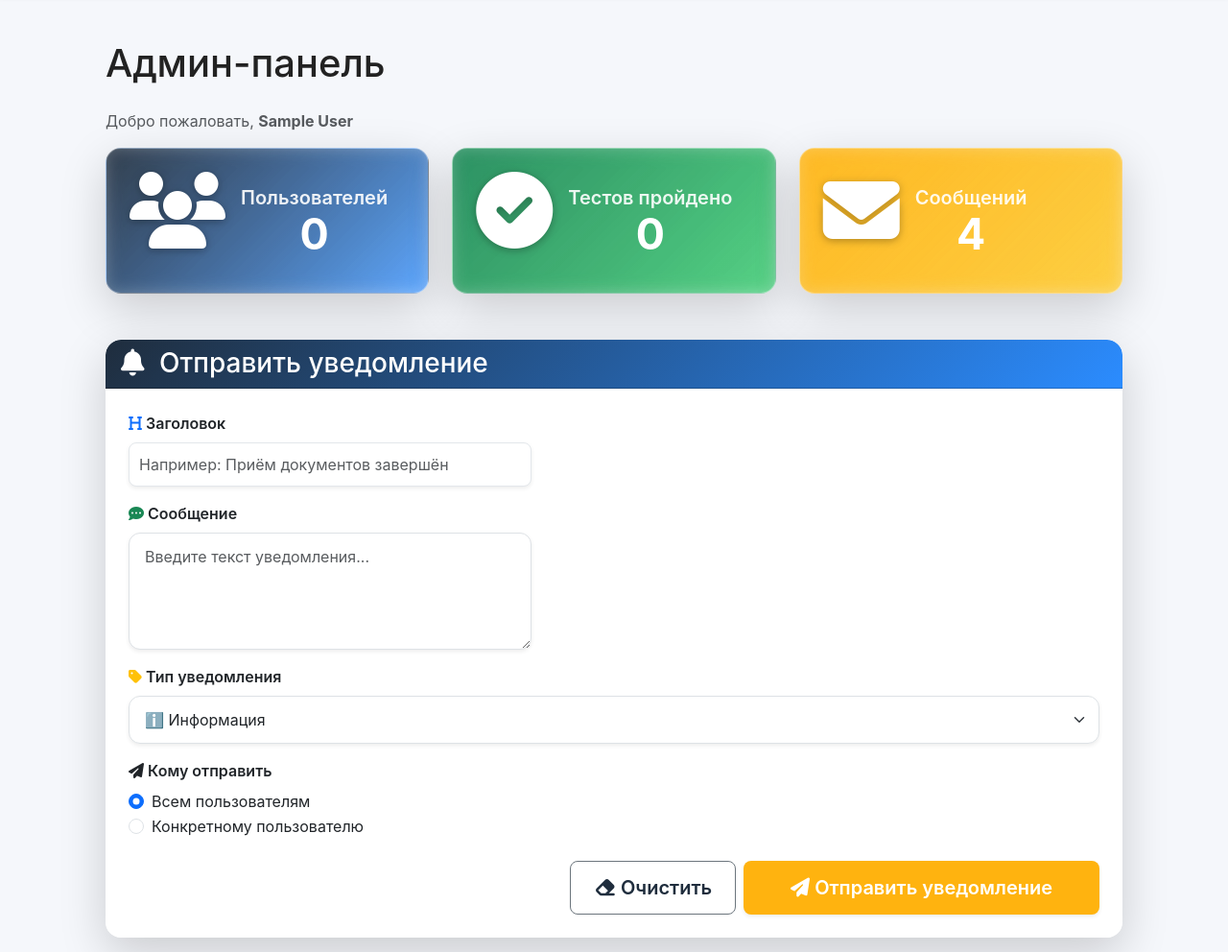
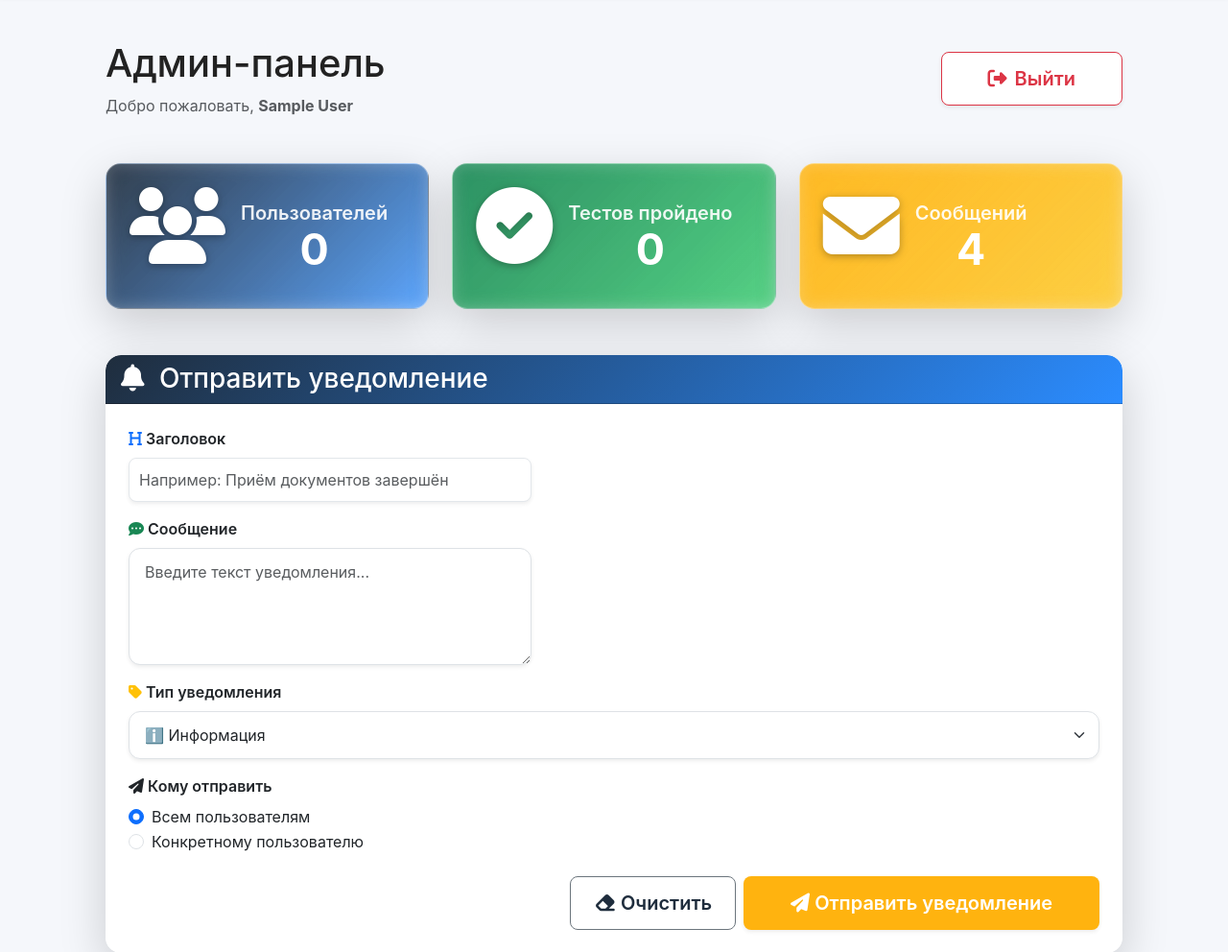
Before and after one commit to penelopa13/----, a Flask app: template templates/admin/dashboard.html in a window 1280 px wide. Shown: the part 78-1070 px from the top of the page at 96% size. Run offline with Flask 3, Linux system fonts and the light colour scheme; the template is opened without the code that fills it: values that come from a table or form of the project are taken from there, others are empty; the visitor is signed in with stand-in values (Sample User, id 1); data comes from the database, SQL or seed files in the repository; parts of the project's set-up code (start-up, migrations or seed data) failed here and were passed over.

Commit message:
admin exit button

```diff
--- a/templates/admin/dashboard.html
+++ b/templates/admin/dashboard.html
@@ -2,9 +2,15 @@
 {% block title %}Админ-панель{% endblock %}
 {% block content %}
 <div class="container py-5">
-    <h1 class="mb-4">Админ-панель</h1>
-    <p class="text-muted">Добро пожаловать, <strong>{{ current_user.name or current_user.email }}</strong></p>
-
+    <div class="d-flex justify-content-between align-items-center mb-5">
+        <div>
+            <h1 class="mb-2">Админ-панель</h1>
+            <p class="text-muted mb-0">Добро пожаловать, <strong>{{ current_user.name or current_user.email }}</strong></p>
+        </div>
+        <a href="{{ url_for('logout') }}" class="btn btn-outline-danger btn-lg px-5 shadow-sm d-flex align-items-center gap-2">
+            <i class="fas fa-sign-out-alt"></i> Выйти
+        </a>
+    </div>
     <!-- Статистика — СТЕКЛЯННЫЕ КАРТОЧКИ -->
 <div class="row g-4 mb-5">
     <!-- Пользователи -->
@@ -227,5 +233,18 @@
         border-radius: 12px;
         backdrop-filter: blur(10px);
     }
+    .btn-outline-danger {
+    border-color: #dc3545;
+    color: #dc3545;
+    font-weight: 600;
+    transition: all 0.3s ease;
+}
+
+.btn-outline-danger:hover {
+    background: #dc3545;
+    color: #fff;
+    transform: translateY(-2px);
+    box-shadow: 0 6px 16px rgba(220, 53, 69, 0.3);
+}
 </style>
 {% endblock %}
```
